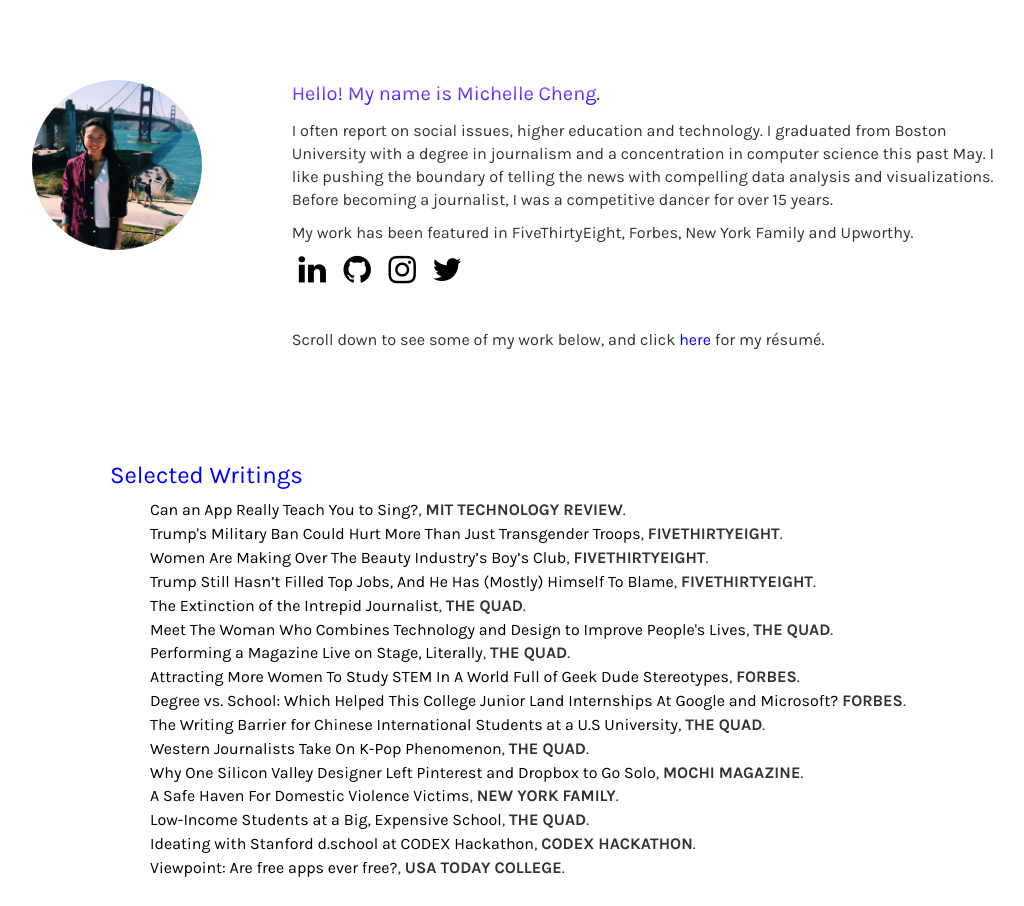
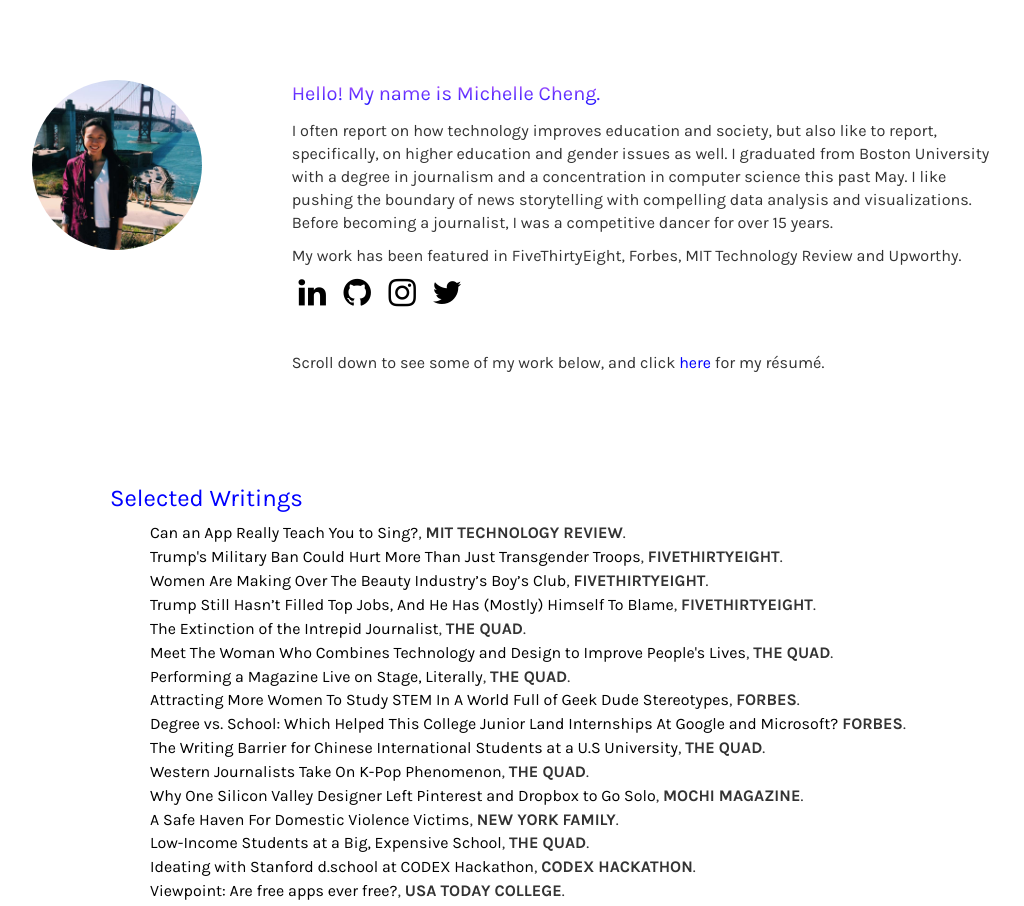
Before and after one commit to mbcheng/mbcheng.github.io, a plain HTML site: page index.html in a window 1280 px wide. Shown: the top 906 px of the page, without its empty margins (150-1174 px from the left). Drawn offline with nearby package versions, Linux system fonts and the light colour scheme.

Commit message:
changes to bio

```diff
--- a/index.html
+++ b/index.html
@@ -56,9 +56,9 @@
     <div class="col-sm-7" id="bio">
        <p class="subtext">Hello! My name is Michelle Cheng.</p>
 
-       <p>I often report on social issues, higher education and technology. I graduated from Boston University with a degree in journalism and a concentration in computer science this past May. I like pushing the boundary of telling the news with compelling data analysis and visualizations. Before becoming a journalist, I was a competitive dancer for over 15 years. </p>
+       <p>I often report on how technology improves education and society, but also like to report, specifically, on higher education and gender issues as well. I graduated from Boston University with a degree in journalism and a concentration in computer science this past May. I like pushing the boundary of news storytelling with compelling data analysis and visualizations. Before becoming a journalist, I was a competitive dancer for over 15 years. </p>
 
-       <p>My work has been featured in FiveThirtyEight, Forbes, New York Family and Upworthy.</p>
+       <p>My work has been featured in FiveThirtyEight, Forbes, MIT Technology Review and Upworthy.</p>
 
        <div class="social">
                 <a href="https://www.linkedin.com/in/mbcheng/"><i class="fa fa-fw fa-linkedin fa-2x"></i></a>
```
